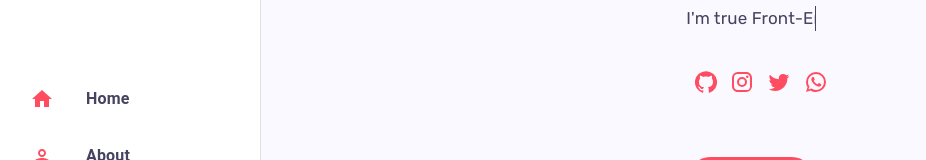
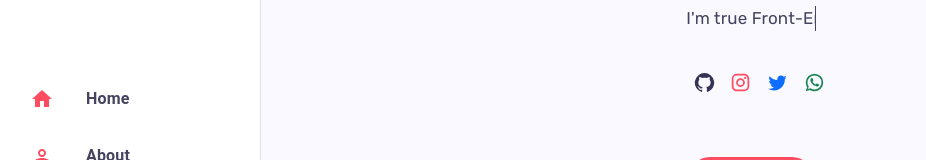
Before and after one commit to aliraza2u/portfolio-dev, a React (Create React App) app: page / in a window 1280 px wide. Shown: the part 379-539 px from the top of the page, without its empty margins (39-965 px from the left). Built offline with nearby package versions, Linux system fonts and the light colour scheme.

Commit message:
icon color fix

```diff
--- a/src/components/Home/Index.jsx
+++ b/src/components/Home/Index.jsx
@@ -61,16 +61,15 @@ const Index = () => {
 export default Index;
 const HOMEICONS = [
   {
-    icon: <GitHubIcon />,
-    color: "green",
+    icon: <GitHubIcon style={{ color: "#353353", fontSize: "21px" }} />,
   },
   {
-    icon: <InstagramIcon />,
+    icon: <InstagramIcon style={{ color: "#ff4c60", fontSize: "21px" }} />,
   },
   {
-    icon: <TwitterIcon />,
+    icon: <TwitterIcon style={{ color: "#0d6efd", fontSize: "21px" }} />,
   },
   {
-    icon: <WhatsAppIcon />,
+    icon: <WhatsAppIcon style={{ color: "#198754", fontSize: "21px" }} />,
   },
 ];
```
